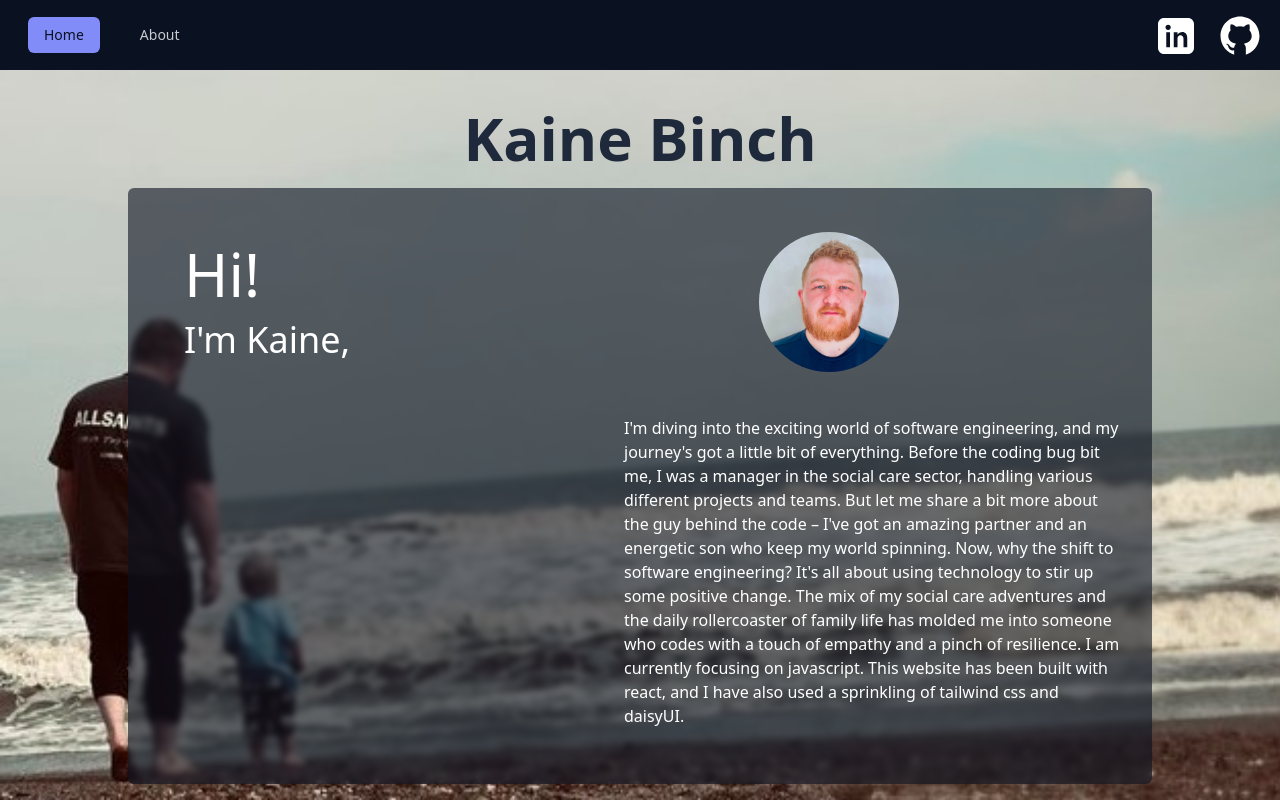
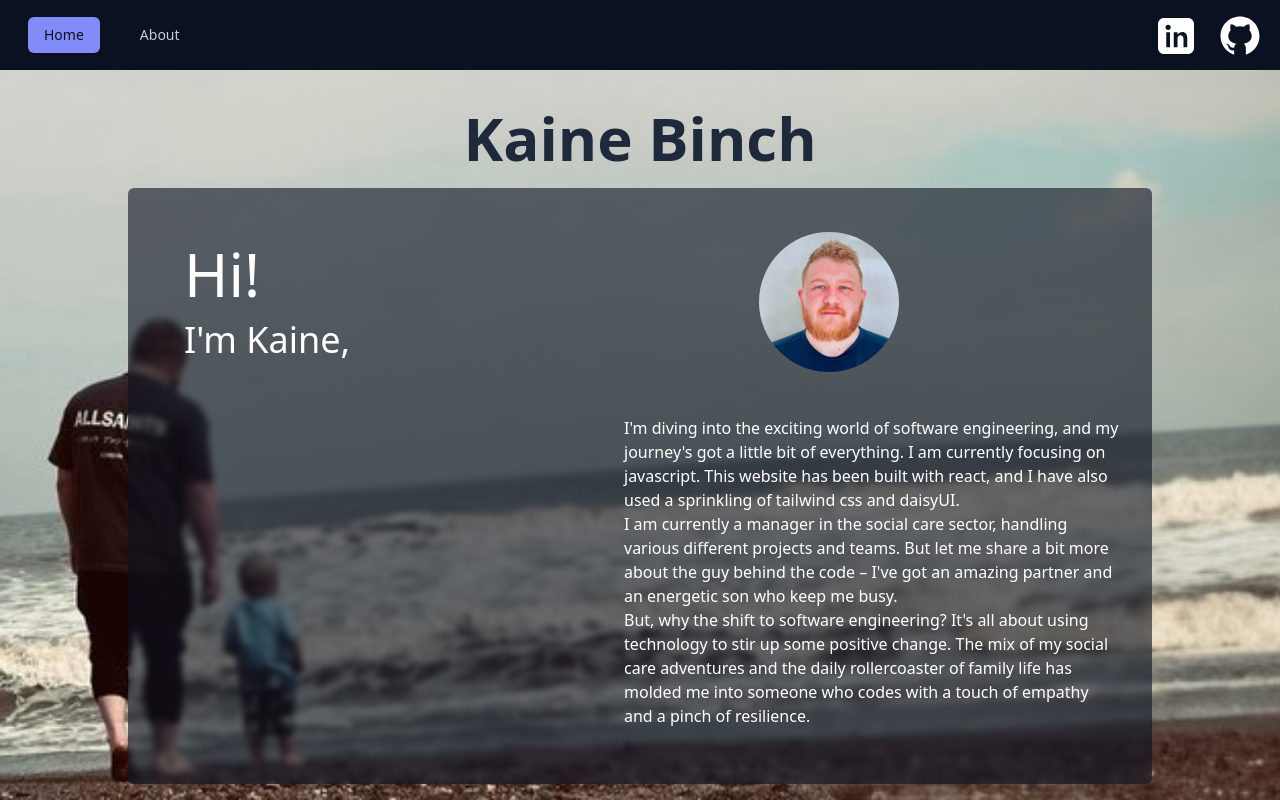
Before and after one commit to KaineBinch/KaineBinch.github.io, a React (Vite) app: page / in a window 1280 px wide. Built offline with nearby package versions, Linux system fonts and the light colour scheme.

Commit message:
feat: added transition to text and edited blurb

```diff
--- a/src/pages/homePage.jsx
+++ b/src/pages/homePage.jsx
@@ -6,6 +6,8 @@ import { useState } from "react";
 const HomePage = () => {
   const [boxOpacity, setBoxOpacity] = useState(0);
   const [avatarOpacity, setAvatarOpacity] = useState(0);
+  const [leftTextOpacity, setLeftTextOpacity] = useState(0);
+  const [rightTextOpacity, setRightTextOpacity] = useState(0);
   const styles = {
     box: { opacity: boxOpacity, transition: "all 0.8s ease-in-out" },
     avatar: {
@@ -15,12 +17,32 @@ const HomePage = () => {
         avatarOpacity * -10 + 10
       }%, ${avatarOpacity * 5 - 5}%)`,
     },
+    leftText: {
+      opacity: leftTextOpacity,
+      transition: "opacity 0.8s ease-in-out, transform 0.4s ease-in-out",
+      transform: `scale(${leftTextOpacity * 0.1 + 0.9}) translate(${
+        leftTextOpacity * 10 - 10
+      }%, ${leftTextOpacity * 5 - 5}%)`,
+      rightText: {
+        opacity: rightTextOpacity,
+        transition: "opacity 0.8s ease-in-out, transform 0.4s ease-in-out",
+        transform: `scale(${rightTextOpacity * 0.1 + 0.9}) translate(${
+          rightTextOpacity * 10 - 10
+        }%, ${rightTextOpacity * -5 + 5}%)`,
+      },
+    },
   };
   if (boxOpacity == 0) {
     setTimeout(() => setBoxOpacity(1), 150);
   }
   if (avatarOpacity == 0) {
     setTimeout(() => setAvatarOpacity(1), 450);
+  }
+  if (leftTextOpacity == 0) {
+    setTimeout(() => setLeftTextOpacity(1), 450);
+  }
+  if (rightTextOpacity == 0) {
+    setTimeout(() => setRightTextOpacity(1), 450);
   }
   return (
     <div className="pt-[68px] md:h-screen min-h-screen w-screen flex flex-col items-center">
@@ -47,7 +69,10 @@ const HomePage = () => {
       >
         <div className="flex flex-col text-white">
           <div className="flex mb-14">
-            <div className="flex-1 text-left pl-14 pt-14">
+            <div
+              className="flex-1 text-left pl-14 pt-14"
+              style={styles.leftText}
+            >
               <h1 className="text-6xl pb-4">Hi!</h1>
               <h1 className="text-4xl ">I{"'"}m Kaine,</h1>
             </div>
@@ -60,21 +85,24 @@ const HomePage = () => {
           </div>
           <div className="flex">
             <div className="flex-1" />
-            <div className="flex-1 text-left pr-8">
+            <div className="flex-1 text-left pr-8" style={styles.rightText}>
               <p>
                 I{"'"}m diving into the exciting world of software engineering,
-                and my journey{"'"}s got a little bit of everything. Before the
-                coding bug bit me, I was a manager in the social care sector,
-                handling various different projects and teams. But let me share
-                a bit more about the guy behind the code – I{"'"}ve got an
-                amazing partner and an energetic son who keep my world spinning.
-                Now, why the shift to software engineering? It{"'"}s all about
+                and my journey{"'"}s got a little bit of everything. I am
+                currently focusing on javascript. This website has been built
+                with react, and I have also used a sprinkling of tailwind css
+                and daisyUI.{" "}
+                <p>
+                  I am currently a manager in the social care sector, handling
+                  various different projects and teams. But let me share a bit
+                  more about the guy behind the code – I{"'"}ve got an amazing
+                  partner and an energetic son who keep me busy.
+                </p>
+                But, why the shift to software engineering? It{"'"}s all about
                 using technology to stir up some positive change. The mix of my
                 social care adventures and the daily rollercoaster of family
                 life has molded me into someone who codes with a touch of
-                empathy and a pinch of resilience. I am currently focusing on
-                javascript. This website has been built with react, and I have
-                also used a sprinkling of tailwind css and daisyUI.
+                empathy and a pinch of resilience.
               </p>
             </div>
           </div>
```
